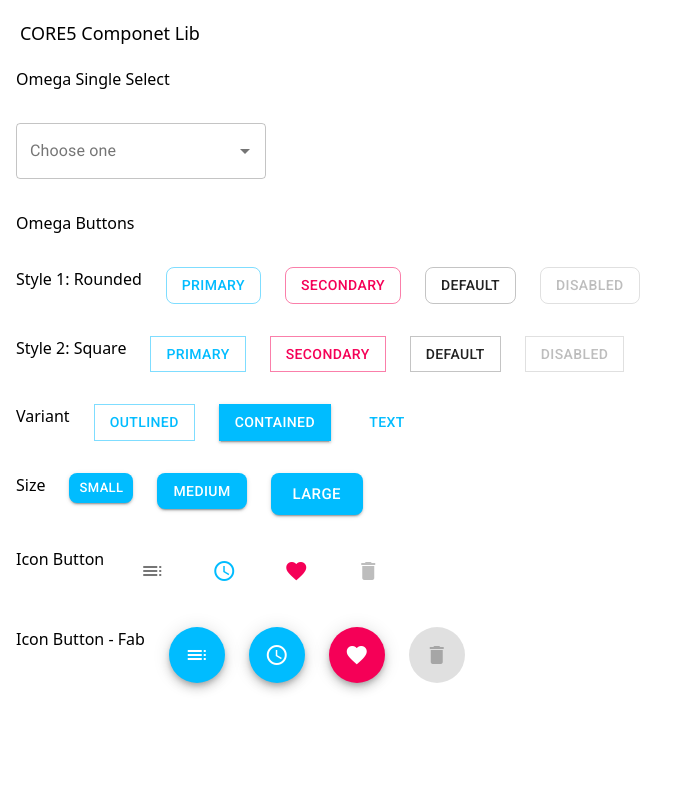
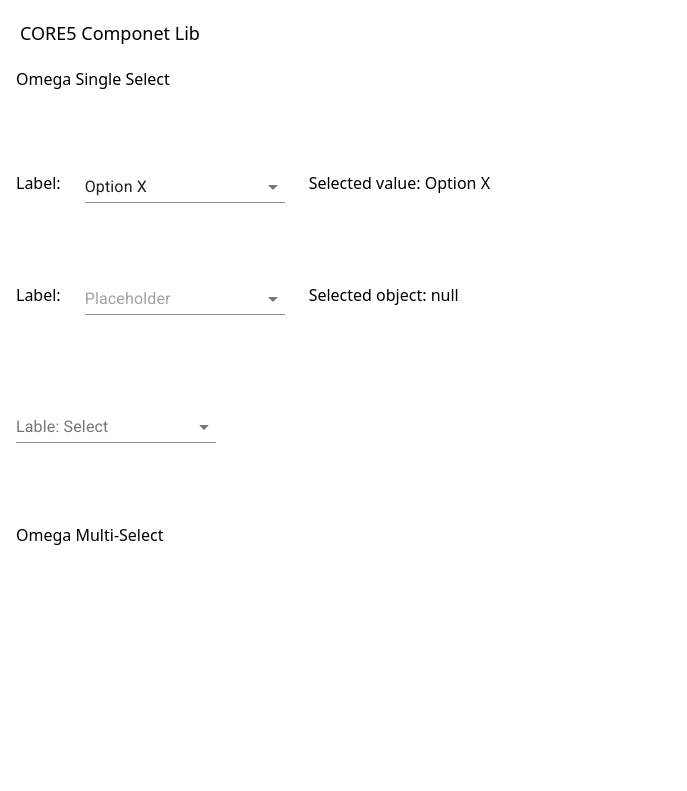
Before and after one commit to volcanohong/react-lib, a React (Create React App) app: page / in a window 1280 px wide. Shown: the top 791 px of the page, without its empty margins (0-687 px from the left). Built offline with nearby package versions, Linux system fonts and the light colour scheme.

Commit message:
OmSingleSelect

```diff
--- a/src/App.js
+++ b/src/App.js
@@ -29,29 +29,79 @@ function App() {
     }
   });
 
-  const options = [
-    { value: 10, name: 'Option 10' },
-    { value: 20, name: 'Option 20' },
-    { value: 30, name: 'Option 30' },
-    { value: 40, name: 'Option 40' },
+  const optionsArray = [
+    'Option X',
+    'Option Y',
+    'Option 1',
+    'Option 2',
+    'Option 3'
   ]
+
+  const optionsObject = [
+    { id: 1, name: 'Option 10' },
+    { id: 2, name: 'Option 20' },
+    { id: 3, name: 'Option 30' },
+    { id: 4, name: 'Option 40' },
+    { id: 5, name: 'Xy 50' },
+    { id: 6, name: 'Xy 60' },
+  ]
+
+  const [value1, setValue1] = React.useState(optionsArray[0]);
+  const [value2, setValue2] = React.useState(null);
 
   return (
     <MuiThemeProvider theme={theme}>
       <div className="">
         <header className="om-p-5 om-text-lg">CORE5 Componet Lib</header>
 
-        <div className="om-container om-mx-auto om-px-4 om-space-y-8">
+        <div className="om-container om-mx-auto om-px-4 om-space-y-20">
           <div className="om-w-full">
             <span>Omega Single Select</span>
           </div>
           <div className="om-flex om-flex-row om-space-x-6">
-            <OmSingleSelect options={options}></OmSingleSelect>
+            <span className="om-px-r-2">Label: </span>
+            <OmSingleSelect
+              options={optionsArray}
+              value={value1}
+              onChange={(event, value) => {
+                setValue1(value);
+              }}
+            >
+            </OmSingleSelect>
+            <div>{`Selected value: ${value1 ? `${value1}` : 'null'}`}</div>
           </div>
+          <div className="om-flex om-flex-row om-space-x-6">
+            <span className="om-px-r-2">Label: </span>
+            <OmSingleSelect
+              options={optionsObject}
+              field="name"
+              value={value2}
+              onChange={(event, value) => {
+                setValue2(value);
+              }}
+              placeholder="Placeholder"
+            >
+            </OmSingleSelect>
+            <div>{`Selected object: ${value2 ? `${JSON.stringify(value2)}` : 'null'}`}</div>
+          </div>
+          <div className="om-flex om-flex-row om-space-x-6">
+            <OmSingleSelect lable="Lable: Select" options={optionsArray} width="250" ></OmSingleSelect>
+          </div>
+        </div>
 
-          <div className="om-flex om-flex-row om-space-x-10">
+        <div className="om-flex om-flex-row om-my-10">
+        </div>
 
+        <div className="om-container om-mx-auto om-px-4 om-space-y-20">
+          <div className="om-w-full">
+            <span>Omega Multi-Select</span>
           </div>
+          <div className="om-flex om-flex-row om-space-x-6">
+            {/* <OmSingleSelect lable="Lable: Select" options={optionsArray} width="250" multiple></OmSingleSelect> */}
+          </div>
+        </div>
+
+        <div className="om-flex om-flex-row om-my-20">
         </div>
 
         <div className="om-container om-mx-auto om-px-4 om-space-y-8">
--- a/src/component/OmSingleSelect.jsx
+++ b/src/component/OmSingleSelect.jsx
@@ -11,61 +11,46 @@ const useStyles = makeStyles({
   },
   option: {
     fontSize: 15,
-  },
-  select: {
     minWidth: 250,
   },
+  // select: {
+  //   minWidth: 250,
+  // },
 });
 
 function OmSingleSelect(props) {
   const classes = useStyles();
-  const [selected, setValue] = React.useState('');
+  const { lable, options, width, field, placeholder, ...others } = props;
+  // const minWidth = width ? width : 200; // now working
+  const minWidth = 200;
 
-  const handleChange = (event) => {
-    setValue(event.target.value);
-  };
+  // console.log(value);
 
-  // console.log(props.options);
-
-  const renderOptions = (props) => {
-    return props.options.map((item, i) => {
-      return (
-        <MenuItem
-          key={i}
-          value={item.value}>
-          {item.name}
-        </MenuItem>
-      );
-    });
-  };
+  //array of objects can cause unmatch of value and option, which generates lots of warnings
+  const handleObjectMatch = (opt, val) => {
+    if (field) {
+      return opt[field] === val[field];
+    }
+    return opt === val;
+  }
 
   return (
     <div className={props.className}>
       <Autocomplete
-        id="om-single-select"
-        options={props.options}
-        className={classes.select}
-        classes={{
-          option: classes.option,
-        }}
+        options={options}
+        getOptionLabel={(option) => field ? option[field] : option}
+        getOptionSelected={handleObjectMatch}
+        style={{ width: minWidth }}
         autoHighlight
-        getOptionLabel={(option) => option.name}
-        renderOption={(option) => (
-          <React.Fragment>
-            {option.name}
-          </React.Fragment>
-        )}
+        // multiple
         renderInput={(params) => (
           <TextField
             {...params}
-            label="Choose one"
-            variant="outlined"
-            inputProps={{
-              ...params.inputProps,
-              autoComplete: 'new-password', // disable autocomplete and autofill
-            }}
+            label={lable}
+            placeholder={placeholder}
           />
         )}
+        {...others}
       />
     </div>
   );
```
